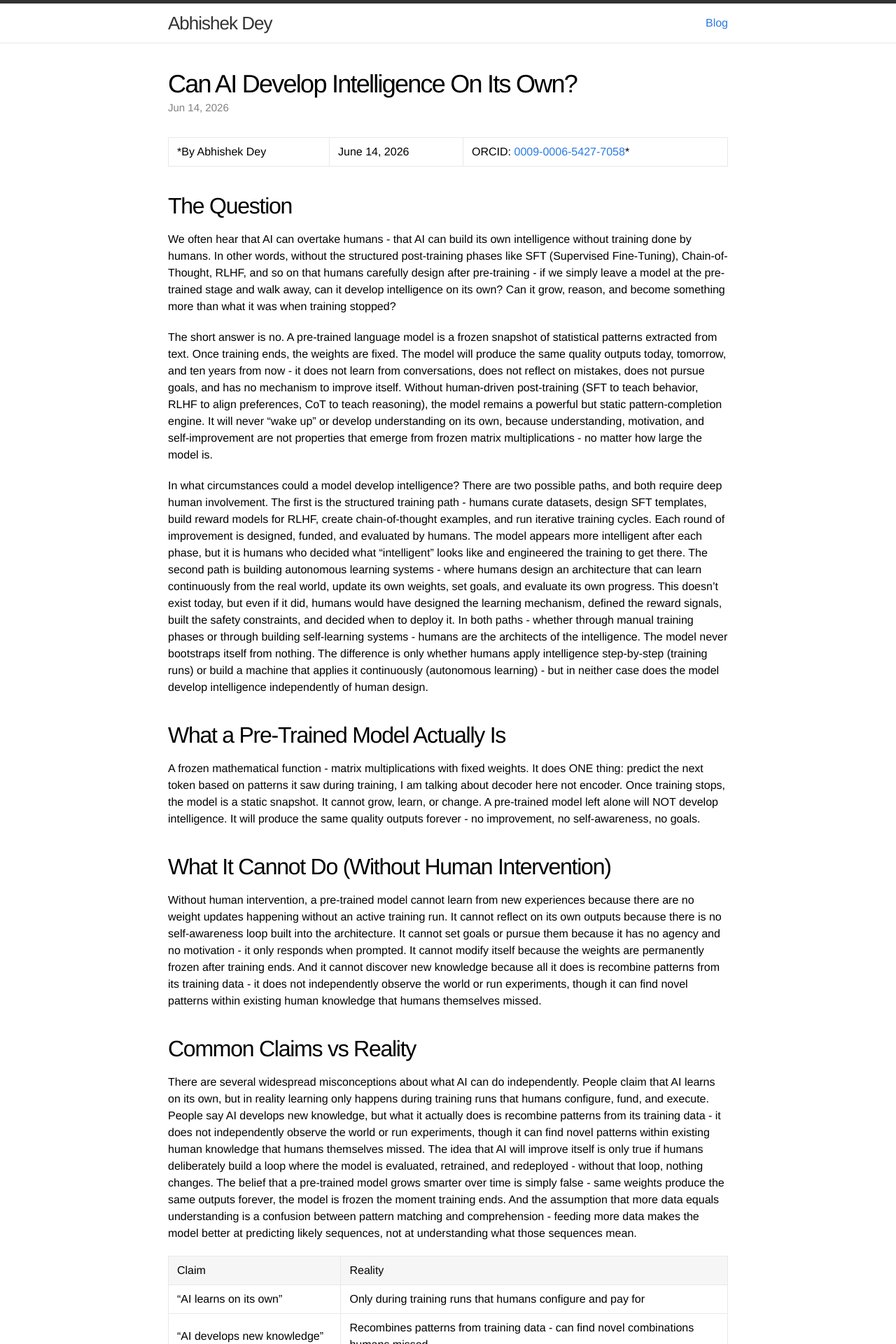
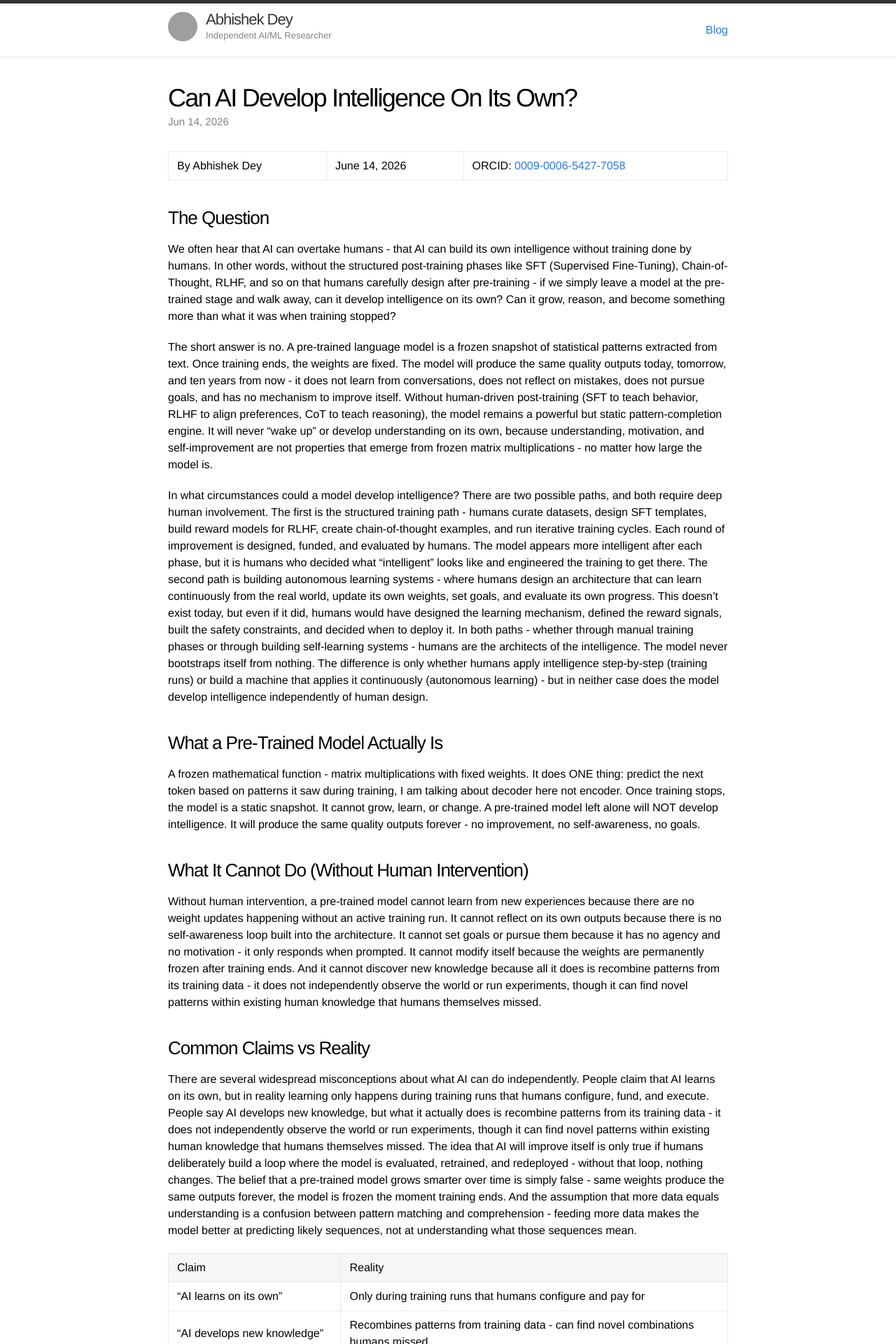
Before and after one commit to deycoding/deycoding.github.io, a Jekyll site: the page built from _posts/2026-06-14-can-ai-develop-intelligence.md, in a window 1280 px wide. Shown: the top 1920 px of the page at 70% size. Built offline with Jekyll 4.4.1, drawn with Linux system fonts in a browser that asks for light colours; grey boxes are pictures that could not be loaded.

Commit message:
Add profile pic and subtitle to header

```diff
--- a/_includes/header.html
+++ b/_includes/header.html
@@ -1,6 +1,12 @@
 <header class="site-header">
   <div class="wrap">
-    <a class="site-title" href="{{ site.baseurl }}/">{{ site.title }}</a>
+    <div class="site-title-block">
+      <img src="https://github.com/deycoding.png" alt="Abhishek Dey" class="avatar">
+      <div>
+        <a class="site-title" href="{{ site.baseurl }}/">Abhishek Dey</a>
+        <p class="site-subtitle">Independent AI/ML Researcher</p>
+      </div>
+    </div>
     <nav class="site-nav">
       <a href="{{ site.baseurl }}/">Blog</a>
     </nav>
--- a/_posts/2026-06-14-can-ai-develop-intelligence.md
+++ b/_posts/2026-06-14-can-ai-develop-intelligence.md
@@ -5,9 +5,9 @@ date: 2026-06-14
 categories: [ai, agi]
 ---
 
-*By Abhishek Dey | June 14, 2026 | ORCID: [0009-0006-5427-7058](https://orcid.org/0009-0006-5427-7058)*
+By Abhishek Dey | June 14, 2026 | ORCID: [0009-0006-5427-7058](https://orcid.org/0009-0006-5427-7058)
 
-## The Question
+### The Question
 
 We often hear that AI can overtake humans - that AI can build its own intelligence without training done by humans. In other words, without the structured post-training phases like SFT (Supervised Fine-Tuning), Chain-of-Thought, RLHF, and so on that humans carefully design after pre-training - if we simply leave a model at the pre-trained stage and walk away, can it develop intelligence on its own? Can it grow, reason, and become something more than what it was when training stopped?
 
@@ -15,15 +15,15 @@ The short answer is no. A pre-trained language model is a frozen snapshot of sta
 
 In what circumstances could a model develop intelligence? There are two possible paths, and both require deep human involvement. The first is the structured training path - humans curate datasets, design SFT templates, build reward models for RLHF, create chain-of-thought examples, and run iterative training cycles. Each round of improvement is designed, funded, and evaluated by humans. The model appears more intelligent after each phase, but it is humans who decided what "intelligent" looks like and engineered the training to get there. The second path is building autonomous learning systems - where humans design an architecture that can learn continuously from the real world, update its own weights, set goals, and evaluate its own progress. This doesn't exist today, but even if it did, humans would have designed the learning mechanism, defined the reward signals, built the safety constraints, and decided when to deploy it. In both paths - whether through manual training phases or through building self-learning systems - humans are the architects of the intelligence. The model never bootstraps itself from nothing. The difference is only whether humans apply intelligence step-by-step (training runs) or build a machine that applies it continuously (autonomous learning) - but in neither case does the model develop intelligence independently of human design.
 
-## What a Pre-Trained Model Actually Is
+### What a Pre-Trained Model Actually Is
 
 A frozen mathematical function - matrix multiplications with fixed weights. It does ONE thing: predict the next token based on patterns it saw during training, I am talking about decoder here not encoder. Once training stops, the model is a static snapshot. It cannot grow, learn, or change. A pre-trained model left alone will NOT develop intelligence. It will produce the same quality outputs forever - no improvement, no self-awareness, no goals.
 
-## What It Cannot Do (Without Human Intervention)
+### What It Cannot Do (Without Human Intervention)
 
 Without human intervention, a pre-trained model cannot learn from new experiences because there are no weight updates happening without an active training run. It cannot reflect on its own outputs because there is no self-awareness loop built into the architecture. It cannot set goals or pursue them because it has no agency and no motivation - it only responds when prompted. It cannot modify itself because the weights are permanently frozen after training ends. And it cannot discover new knowledge because all it does is recombine patterns from its training data - it does not independently observe the world or run experiments, though it can find novel patterns within existing human knowledge that humans themselves missed.
 
-## Common Claims vs Reality
+### Common Claims vs Reality
 
 There are several widespread misconceptions about what AI can do independently. People claim that AI learns on its own, but in reality learning only happens during training runs that humans configure, fund, and execute. People say AI develops new knowledge, but what it actually does is recombine patterns from its training data - it does not independently observe the world or run experiments, though it can find novel patterns within existing human knowledge that humans themselves missed. The idea that AI will improve itself is only true if humans deliberately build a loop where the model is evaluated, retrained, and redeployed - without that loop, nothing changes. The belief that a pre-trained model grows smarter over time is simply false - same weights produce the same outputs forever, the model is frozen the moment training ends. And the assumption that more data equals understanding is a confusion between pattern matching and comprehension - feeding more data makes the model better at predicting likely sequences, not at understanding what those sequences mean.
 
@@ -35,7 +35,7 @@ There are several widespread misconceptions about what AI can do independently.
 | "Pre-trained model grows smarter" | No - same weights = same outputs forever. Frozen. |
 | "More data = understanding" | More data = better pattern matching, not comprehension |
 
-## When Will AGI Happen?
+### When Will AGI Happen?
 
 If you ask the people building these systems, you get wildly different answers - and that itself tells you something. Sam Altman at OpenAI believes we are 3-5 years away and that scaling current approaches with new architectures will get us there. Demis Hassabis at DeepMind thinks it is more like 10-15 years and requires combining LLMs with reasoning engines and world models - a fundamentally harder problem than just making models bigger. Yann LeCun at Meta, one of the founders of deep learning, says current LLMs are a dead end entirely and we need a paradigm shift that nobody has figured out yet - he puts AGI decades away. Most researchers in the field simply say they do not know. The honest truth is that the people closest to the work disagree the most, which means anyone claiming a confident timeline is either selling something or guessing.
 
@@ -46,11 +46,11 @@ If you ask the people building these systems, you get wildly different answers -
 | Yann LeCun (Meta) | Decades away | Current LLMs are a dead end, need new paradigm |
 | Most researchers | Unknown | No consensus |
 
-## Can Agentic AI Bridge the Gap to AGI?
+### Can Agentic AI Bridge the Gap to AGI?
 
 Agentic AI is the closest augmentation toward AGI - but it is not AGI itself. It simulates intelligent behavior by wrapping a frozen model with human-designed infrastructure: memory, tools, retry loops. The model does not become smarter - it just operates within a smarter framework. The moment you remove that framework, the model is back to basic next-token prediction. AGI means the model itself understands, adapts, and grows. Agentic AI means humans engineered a system that makes a static model look like it does.
 
-## What Is Nearest to AGI Today?
+### What Is Nearest to AGI Today?
 
 None of the individual training techniques - SFT, RLHF, or Chain-of-Thought - bring us to AGI on their own. But the closest recent step toward AGI-like behavior is test-time compute (reasoning at inference) - what OpenAI o1/o3 and DeepSeek-R1 demonstrate. These models spend more compute thinking during inference - they generate internal reasoning chains, backtrack, verify, and retry before answering. This is the first time a model appears to reason rather than just pattern-match.
 
@@ -66,7 +66,7 @@ But even test-time compute is still not AGI because the model does not learn fro
 
 What is actually needed for AGI beyond all current techniques: persistent learning (remember and grow across interactions), world models (internal simulation of cause and effect), planning with search (explore possibilities before acting, like AlphaGo but general), and grounding (connecting language to real-world experience). The current frontier is combining CoT + reinforcement learning + search - that is the closest anyone is to something resembling general reasoning, but it remains narrow.
 
-## Conclusion
+### Conclusion
 
 This is not a fight between models and humans. AI is not coming for humanity. The real race is between the intelligent humans who know the recipe to make models intelligent - who understand pre-training, fine-tuning, data curation, reward design, and architecture innovation - versus those who do not. The model is just a tool. It amplifies whoever wields it. The divide is not man versus machine - it is the few who know how to build and direct these systems versus the many who will only ever be consumers of them.
 
--- a/css/main.css
+++ b/css/main.css
@@ -13,8 +13,11 @@ a:visited { color: #205caa; }
 .wrap { max-width: 800px; padding: 0 30px; margin: 0 auto; zoom: 1; }
 
 /* Site header */
-.site-header { border-top: 5px solid #333; border-bottom: 1px solid #e8e8e8; min-height: 56px; background-color: white; }
-.site-title, .site-title:hover, .site-title:visited { display: block; color: #333; font-size: 26px; letter-spacing: -1px; float: left; line-height: 56px; position: relative; z-index: 1; }
+.site-header { border-top: 5px solid #333; border-bottom: 1px solid #e8e8e8; min-height: 56px; background-color: white; padding: 10px 0; }
+.site-title-block { display: flex; align-items: center; gap: 12px; float: left; }
+.avatar { width: 42px; height: 42px; border-radius: 50%; }
+.site-title, .site-title:hover, .site-title:visited { display: block; color: #333; font-size: 22px; letter-spacing: -1px; line-height: 1.2; }
+.site-subtitle { font-size: 13px; color: #828282; margin: 0; }
 .site-nav { float: right; line-height: 56px; }
 .site-nav .page-link { margin-left: 20px; color: #727272; letter-spacing: -.5px; }
 
```
